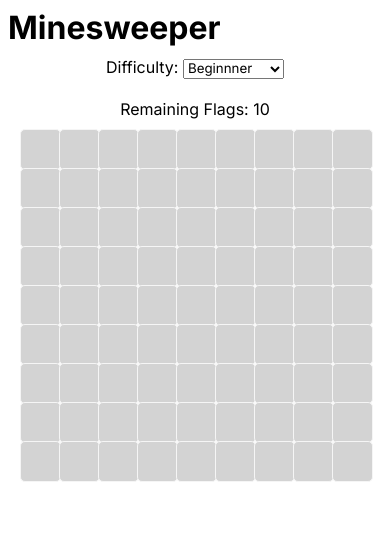
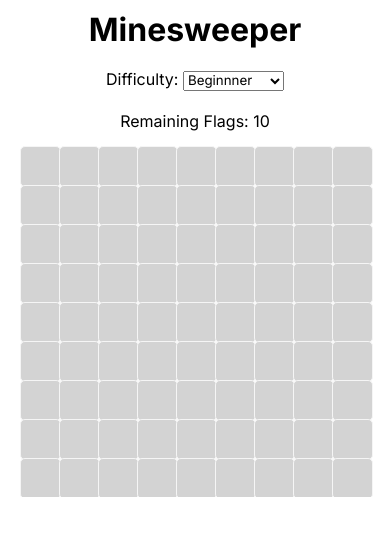
Before and after one commit to v-gajjar/Minesweeper, a React (Vite) app: page / in a window 390 px wide. Shown: the top 536 px of the page. Built offline with nearby package versions, Linux system fonts and the light colour scheme.

Commit message:
CSS changes to make the design mobile friendly: the board should be centered horizontally if the width is less than the width of the parent, otherwise left aligned.

```diff
--- a/src/App.css
+++ b/src/App.css
@@ -1,6 +1,17 @@
 * {
     font-family: "Inter", sans-serif;
     font-optical-sizing: auto;
+}
+
+body {
+    margin: 0;
+    height: 100%;
+}
+
+#root {
+    display: flex;
+    flex-direction: column;
+    height: 100%;
 }
 
 .game-title {
@@ -10,6 +21,13 @@
 h1{
     margin-bottom: 10px;
 }
+
+header{
+    display: flex;
+    justify-content:center;
+    padding: 10px;
+}
+
 button{
     border-radius: 5px;
     border: none;
@@ -71,15 +89,24 @@ dialog p {
     color: #c01c28;
 }
 
-.wrapper{
+.wrapper {
     display: flex;
-    justify-content: center;
+    justify-content: flex-start;
     flex-direction: column;
+    flex-grow: 1;
 }
 
 .game-difficulty-select-wrapper{
     padding: 10px;
-    margin: auto;
+    margin: 0 auto;
+}
+
+
+#boardWrapper {
+	display: flex;
+	overflow-y: hidden;
+	justify-content: flex-start;
+    margin: 5px;
 }
 
 .board{
```
